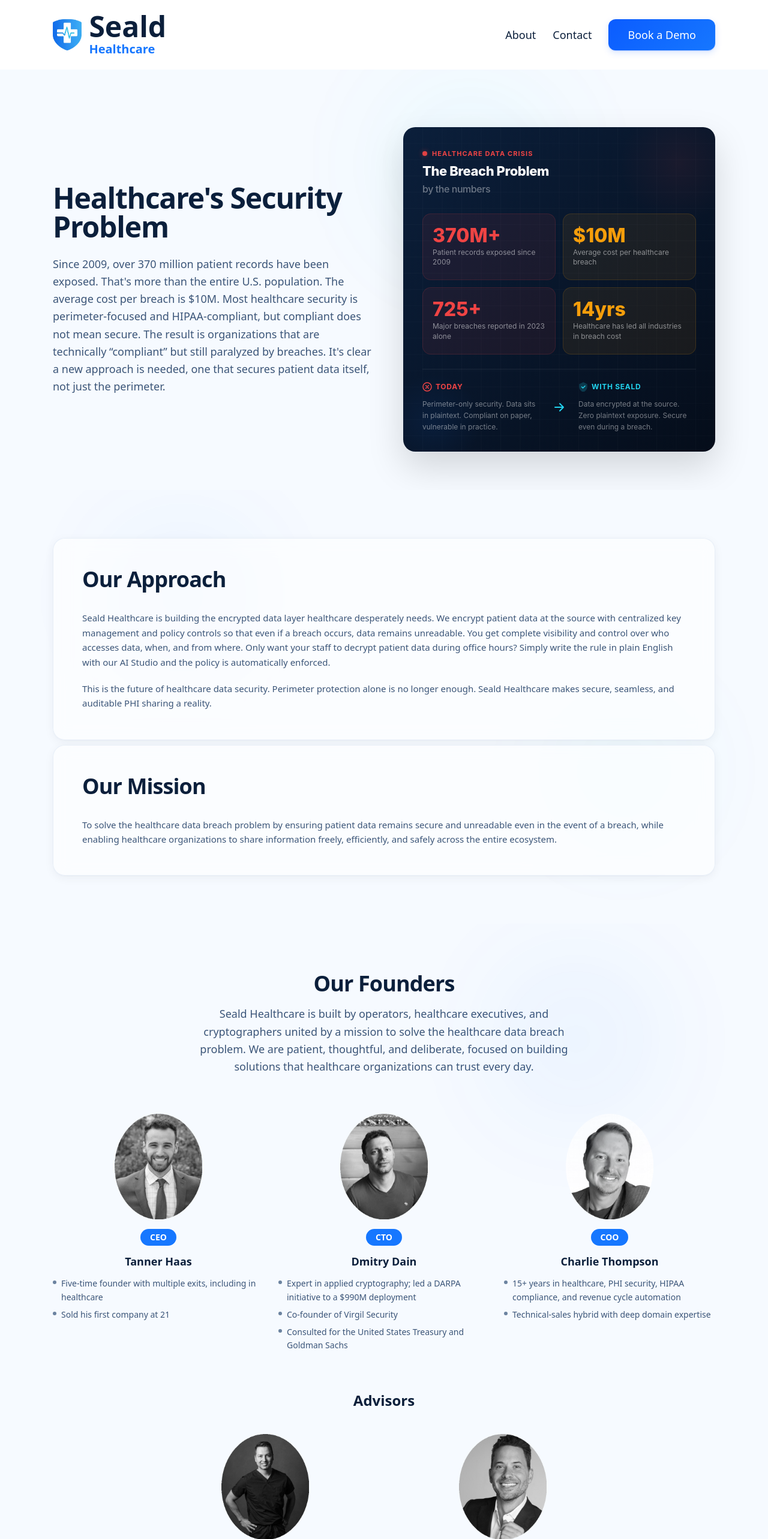
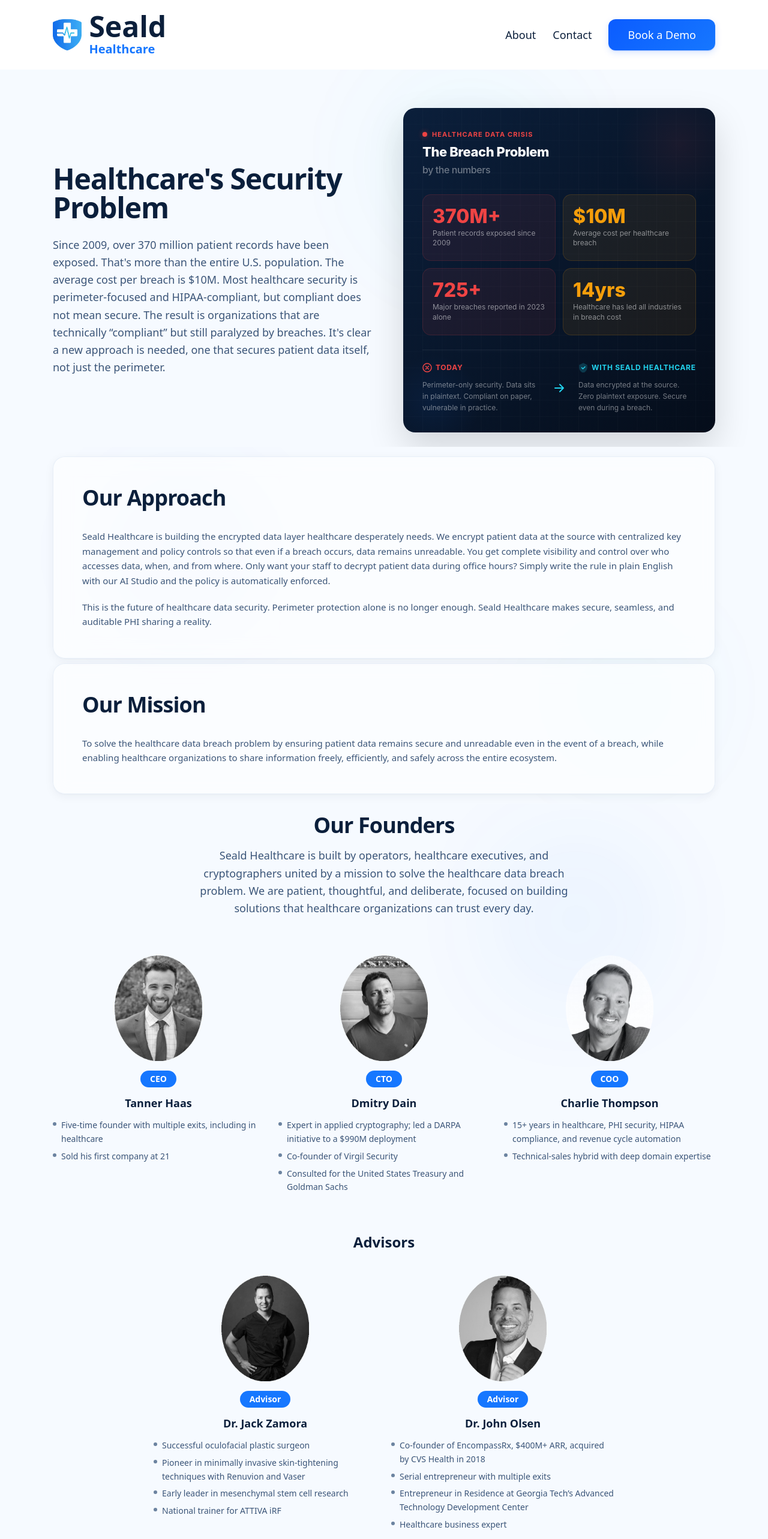
Before and after one commit to charlie-thompson/seald-site, a Next.js app: page /about in a window 1280 px wide. Shown: the top 2566 px of the page at 60% size. Built offline with nearby package versions, Linux system fonts and the light colour scheme.

Commit message:
Final V2

```diff
--- a/app/about/page.tsx
+++ b/app/about/page.tsx
@@ -72,7 +72,7 @@
   return (
     <>
       {/* Hero */}
-      <section className="relative overflow-hidden pb-16 pt-20 md:pt-24">
+      <section className="relative overflow-hidden pb-6 pt-12 md:pt-16">
         <div className="glow-shape glow-cyan -top-20 right-[20%] h-[30rem] w-[30rem]" />
         <Container>
           <div className="flex flex-col items-center gap-12 md:flex-row">
@@ -92,7 +92,7 @@
       </section>
 
       {/* Approach / Mission */}
-      <section className="relative overflow-hidden py-16 md:py-20">
+      <section className="relative overflow-hidden py-4">
         <div className="glow-shape glow-blue left-[10%] top-0 h-[22rem] w-[22rem]" />
         <div className="glow-shape glow-cyan right-[5%] top-[40%] h-[22rem] w-[22rem]" />
         <Container className="max-w-3xl">
@@ -122,7 +122,7 @@
       </section>
 
       {/* Our Team */}
-      <section className="relative overflow-hidden bg-[#F6FAFF] py-16 md:py-20">
+      <section className="relative overflow-hidden bg-[#F6FAFF] py-4">
         <div className="glow-shape glow-blue right-[10%] top-0 h-[24rem] w-[24rem]" />
         <Container>
           <SectionHeading
@@ -189,7 +189,7 @@
       </section>
 
       {/* CTA */}
-      <section className="relative overflow-hidden bg-[#F6FAFF] py-16 md:py-20">
+      <section className="relative overflow-hidden bg-[#F6FAFF] py-4">
         <Container>
           <div className="mx-auto max-w-3xl rounded-3xl bg-gradient-to-r from-[#22D3EE] via-[#1677FF] to-[#0B5CFF] px-8 py-16 text-center shadow-lg md:px-16">
             <h2 className="text-2xl font-bold tracking-tight text-white md:text-3xl">
--- a/app/components/AboutHeroGraphic.tsx
+++ b/app/components/AboutHeroGraphic.tsx
@@ -131,7 +131,7 @@
                 <path d="M8 1L14 4V8C14 12 11 15 8 16C5 15 2 12 2 8V4L8 1Z" fill="#22D3EE" opacity="0.2" stroke="#22D3EE" strokeWidth="1.5" />
                 <path d="M5.5 8l2 2 3.5-3.5" stroke="#22D3EE" strokeWidth="1.5" strokeLinecap="round" strokeLinejoin="round" />
               </svg>
-              <span style={{ fontSize: 12, fontWeight: 700, color: "#22D3EE", textTransform: "uppercase", letterSpacing: "0.06em" }}>With Seald</span>
+              <span style={{ fontSize: 12, fontWeight: 700, color: "#22D3EE", textTransform: "uppercase", letterSpacing: "0.06em" }}>With Seald Healthcare</span>
             </div>
             <div style={{ fontSize: 12, color: "rgba(255,255,255,0.45)", lineHeight: 1.6 }}>
               Data encrypted at the source. Zero plaintext exposure. Secure even during a breach.
--- a/app/page.tsx
+++ b/app/page.tsx
@@ -121,9 +121,9 @@
      {/* Hero */}
 <section className="relative overflow-hidden bg-white py-24 md:py-32 lg:py-40">
   {/* Glow orbs */}
-  <div className="absolute -top-32 -left-32 h-[500px] w-[500px] rounded-full bg-[#22D3EE]/15 blur-[120px] pointer-events-none" />
-  <div className="absolute -top-20 -right-40 h-[600px] w-[600px] rounded-full bg-[#1677FF]/15 blur-[150px] pointer-events-none" />
-  <div className="absolute bottom-0 left-20 h-[300px] w-[300px] rounded-full bg-[#0B5CFF]/10 blur-[100px] pointer-events-none" />
+  {/* <div className="absolute -top-32 -left-32 h-[500px] w-[500px] rounded-full bg-[#22D3EE]/15 blur-[120px] pointer-events-none" /> */}
+  {/* <div className="absolute -top-20 -right-40 h-[600px] w-[600px] rounded-full bg-[#1677FF]/15 blur-[150px] pointer-events-none" /> */}
+  {/* <div className="absolute bottom-0 left-20 h-[300px] w-[300px] rounded-full bg-[#0B5CFF]/10 blur-[100px] pointer-events-none" /> */}
 
   <Container className="relative z-10">
     <div className="flex flex-col items-center md:flex-row md:items-center md:justify-between">
@@ -137,17 +137,17 @@
           </span>
         </h1>
 
-        <p className="mt-6 max-w-[60ch] text-center text-xl leading-relaxed text-text-secondary md:mt-8 md:text-left md:text-1xl lg:text-2xl">
+        <p className="mt-6 max-w-[60ch] text-left text-xl leading-relaxed text-text-secondary md:mt-8 md:text-1xl lg:text-2xl">
           Seald Healthcare removes plaintext patient health information (PHI) by encrypting data at the source, giving you full control wherever data travels, without disrupting workflows.
         </p>
 
         <div className="mt-8 flex flex-col gap-4 sm:flex-row md:mt-10">
-          <a href="/contact" className="btn-primary !px-8 !py-3 !text-base md:!text-lg">Book a Demo</a>
+          <a href="/contact" className="btn-primary !px-8 !py-3 !text-lg">Book a Demo</a>
           {/* <SecondaryButton href="/how">See how it works</SecondaryButton> */}
         </div>
       </div>
 
-      <div className="mt-10 flex w-full items-center justify-center overflow-hidden md:mt-0 md:w-[540px] md:max-w-[45vw] md:shrink-0 md:grow-0 md:ml-8">
+      <div className="mt-10 flex h-[420px] w-full items-center justify-center overflow-hidden md:mt-0 md:h-auto md:w-[540px] md:max-w-[45vw] md:shrink-0 md:grow-0 md:ml-8">
         <SealdEncryptionHero />
       </div>
     </div>
@@ -171,10 +171,10 @@
           <div className="mt-16 grid gap-6 sm:grid-cols-2 lg:grid-cols-4">
             {features.map((f) => (
               <GlassCard key={f.title} className="p-7 !bg-white/10 !border-white/10 text-center md:text-left">
-                <div className="mx-auto flex h-12 w-12 items-center justify-center rounded-xl bg-white/10 text-cyan md:mx-0 [&_svg]:h-8 [&_svg]:w-8">
+                <div className="mx-auto flex h-14 w-14 items-center justify-center rounded-xl bg-white/10 text-cyan md:mx-0 md:h-12 md:w-12 [&_svg]:h-8 [&_svg]:w-8">
                   {f.icon}
                 </div>
-                <h3 className="mt-5 text-lg font-semibold text-white">
+                <h3 className="mt-5 text-xl font-semibold text-white md:text-lg">
                   {f.title}
                 </h3>
                 <p className="mt-2.5 text-sm leading-relaxed text-white/70">
@@ -195,10 +195,10 @@
           <div className="mt-10 grid gap-6 md:grid-cols-3">
             {steps.map((s) => (
               <GlassCard key={s.step} className="glass-dark p-8 text-center">
-                <div className="brand-gradient mx-auto flex h-11 w-11 items-center justify-center rounded-full text-base font-bold text-white">
+                <div className="brand-gradient mx-auto flex h-14 w-14 items-center justify-center rounded-full text-lg font-bold text-white md:h-11 md:w-11 md:text-base">
                   {s.step}
                 </div>
-                <h3 className="mt-5 text-lg font-semibold text-white">
+                <h3 className="mt-5 text-xl font-semibold text-white md:text-lg">
                   {s.title}
                 </h3>
                 <p className="mt-2.5 text-sm leading-relaxed text-white/70">
```
